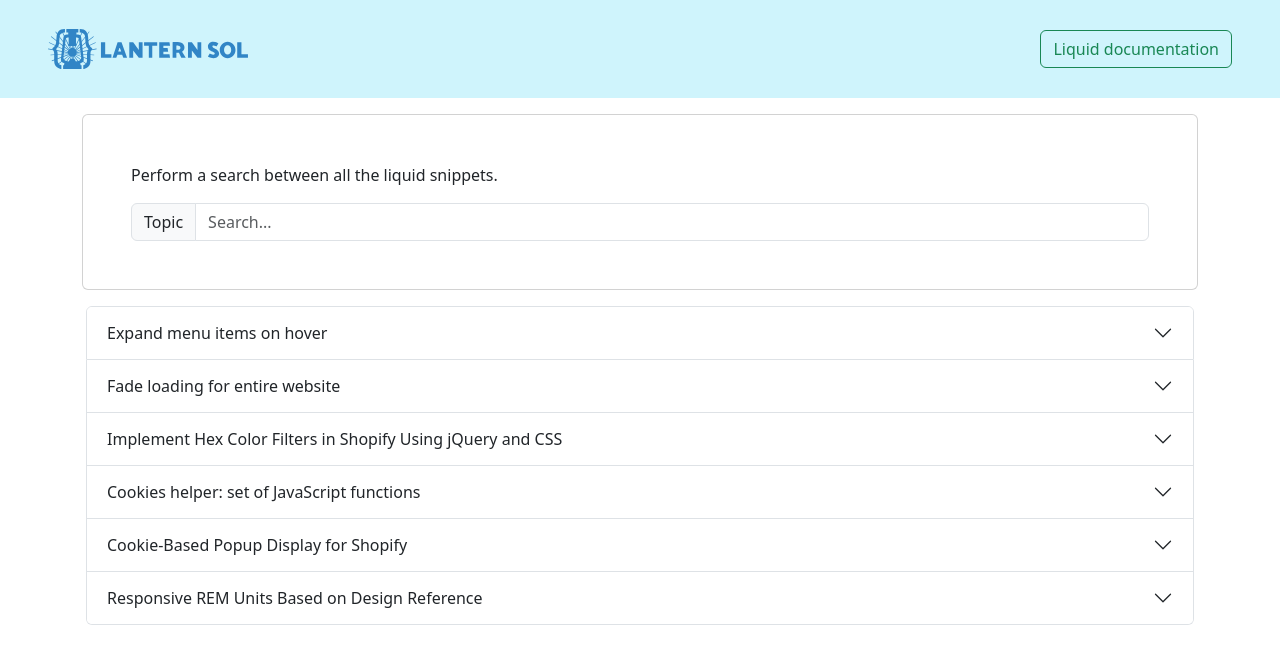
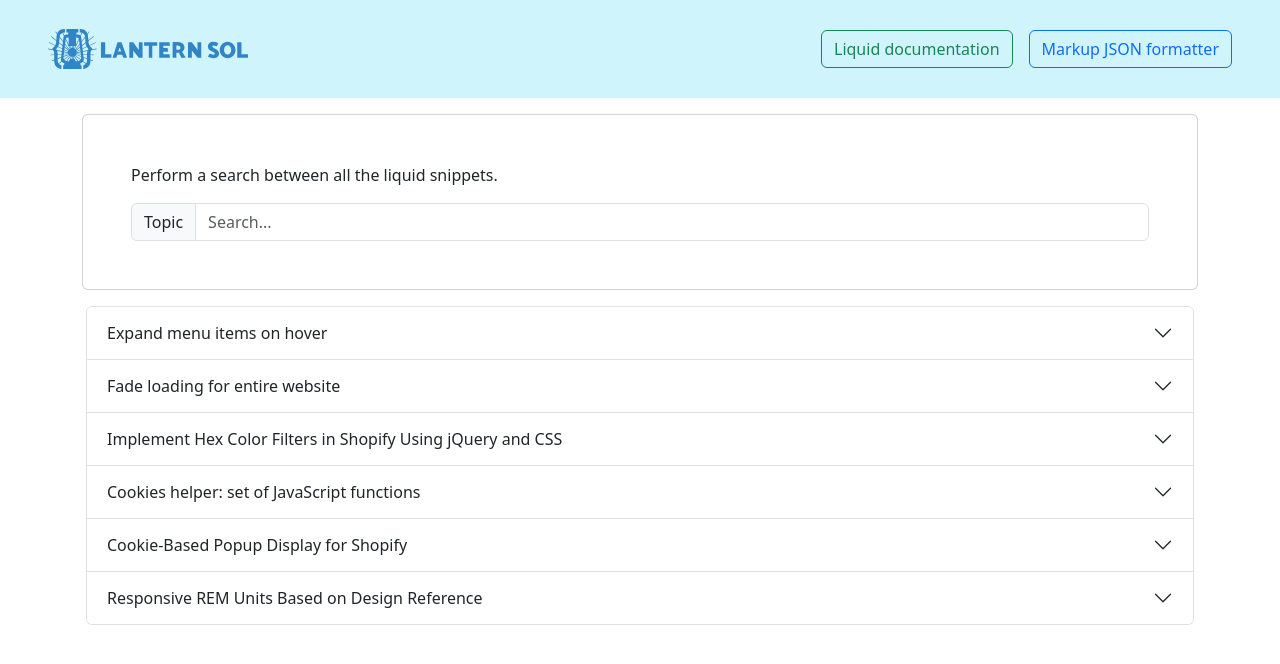
Before and after one commit to dev-lanternsol/LanternSol-Liquid-Snippets, a React (Create React App) app: page / in a window 1280 px wide. Shown: the top 664 px of the page. Built offline with nearby package versions, Linux system fonts and the light colour scheme.

Commit message:
Usefull link to JSON formatter

```diff
--- a/src/App.js
+++ b/src/App.js
@@ -19,10 +19,13 @@ function App() {
     <div className="App">
       <nav className="navbar bg-info-subtle">
         <div className="container-fluid py-3 px-5">
-          <a className="navbar-brand" href="https://www.lanternsol.com/" target="_blank" rel="noopener noreferrer">
+          <a className="navbar-brand mx-auto mb-3 m-md-0" href="https://www.lanternsol.com/" target="_blank" rel="noopener noreferrer">
             <img className="img-fluid" src={logo} alt="lanternsol" width="200" height="40"/>
           </a>
-          <a href="https://shopify.github.io/liquid/" className="btn btn-outline-success">Liquid documentation</a>
+          <div className="hstack gap-3">
+            <a href="https://shopify.github.io/liquid/" className="btn btn-outline-success">Liquid documentation</a>
+            <a href="https://www.freeformatter.com/json-escape.html#before-output" className="btn btn-outline-primary">Markup JSON formatter</a>
+          </div>
         </div>
       </nav>
       <div className="container">
```
